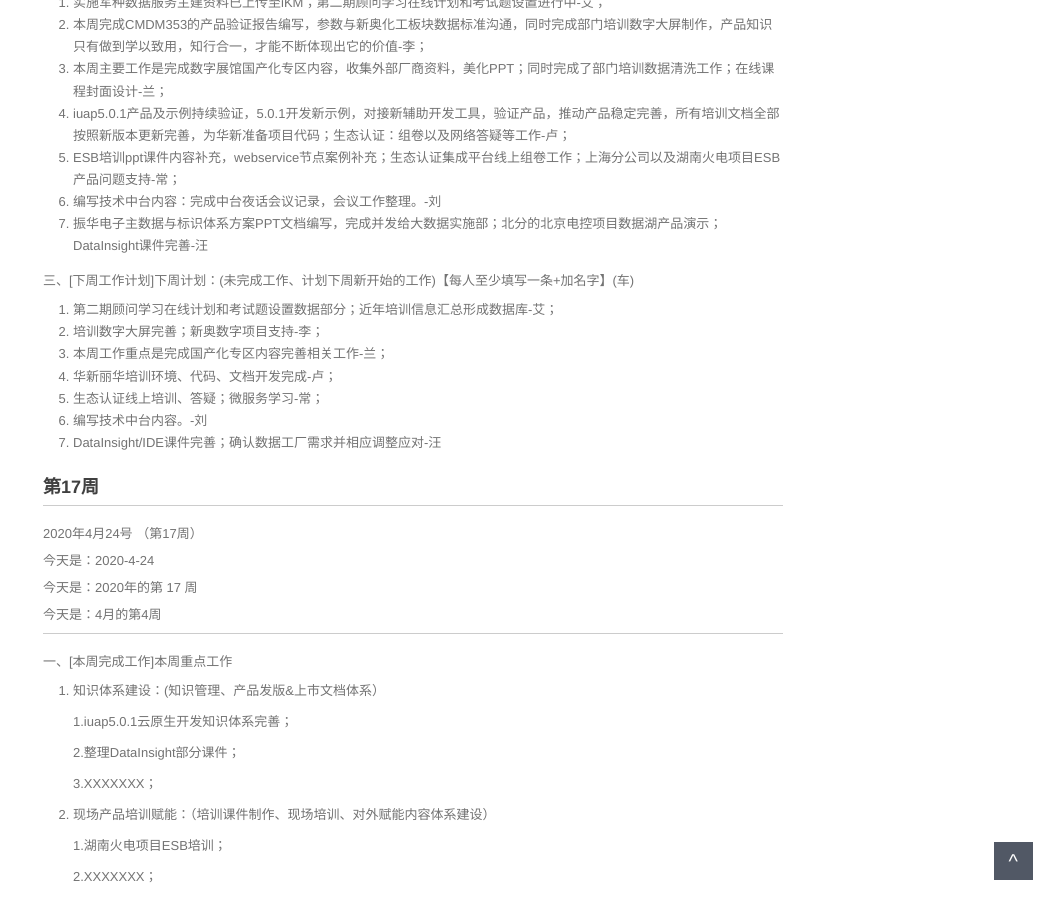
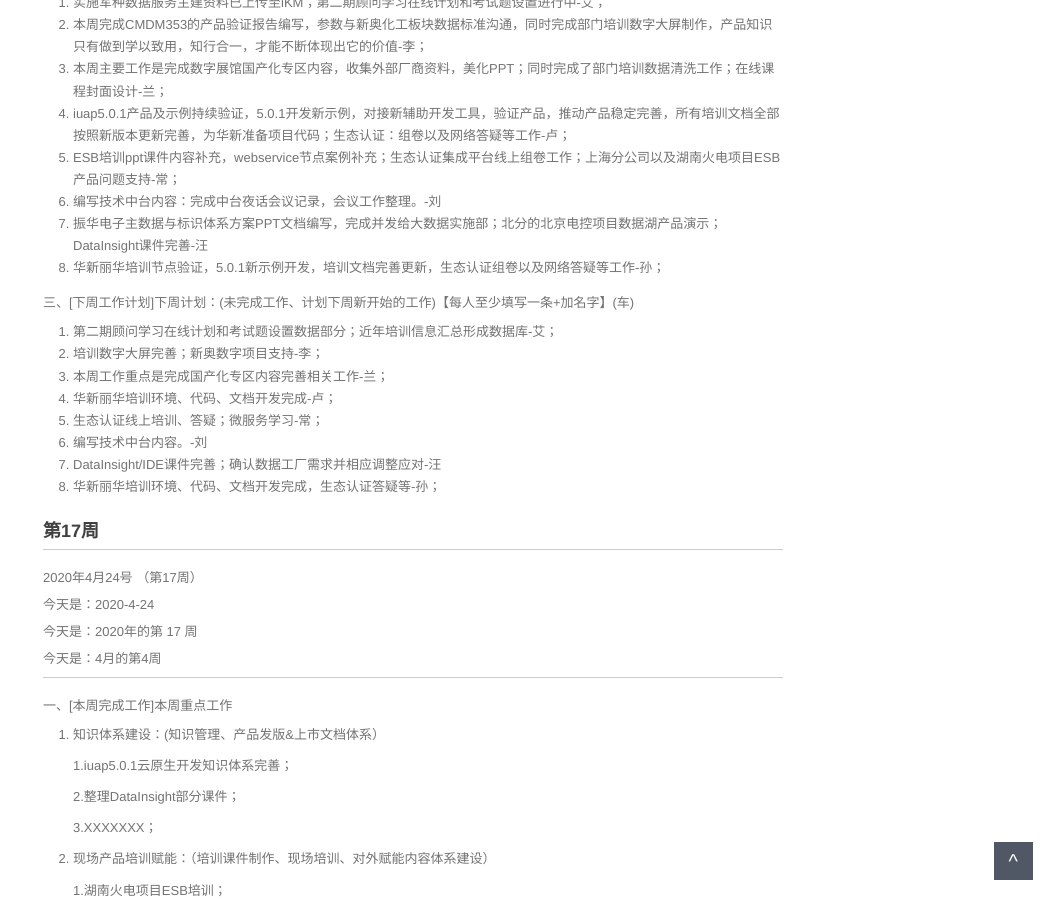
Before and after one commit to walllFlower/blog, a Jekyll site: the page built from 2020-02-28-day_report.md, in a window 1280 px wide and 900 px high, scrolled down 1279 px. Shown: the whole window, without its empty margins (227-1280 px from the left). Built offline with Jekyll 4.4.1, drawn with Linux system fonts in a browser that asks for light colours; comment, search, counter and statistics services are not loaded.

Commit message:
Update 2020-02-28-day_report.md

```diff
--- a/2020-02-28-day_report.md
+++ b/2020-02-28-day_report.md
@@ -79,6 +79,7 @@ categories: 技术运营工作周报
 5. ESB培训ppt课件内容补充，webservice节点案例补充；生态认证集成平台线上组卷工作；上海分公司以及湖南火电项目ESB产品问题支持-常；
 6. 编写技术中台内容：完成中台夜话会议记录，会议工作整理。-刘
 7. 振华电子主数据与标识体系方案PPT文档编写，完成并发给大数据实施部；北分的北京电控项目数据湖产品演示；DataInsight课件完善-汪
+8. 华新丽华培训节点验证，5.0.1新示例开发，培训文档完善更新，生态认证组卷以及网络答疑等工作-孙；
 
 三、[下周工作计划]下周计划：(未完成工作、计划下周新开始的工作)【每人至少填写一条+加名字】(车)
 
@@ -89,6 +90,7 @@ categories: 技术运营工作周报
 5. 生态认证线上培训、答疑；微服务学习-常；
 6. 编写技术中台内容。-刘
 7. DataInsight/IDE课件完善；确认数据工厂需求并相应调整应对-汪
+8. 华新丽华培训环境、代码、文档开发完成，生态认证答疑等-孙；
 
 
 ###  第17周
```
